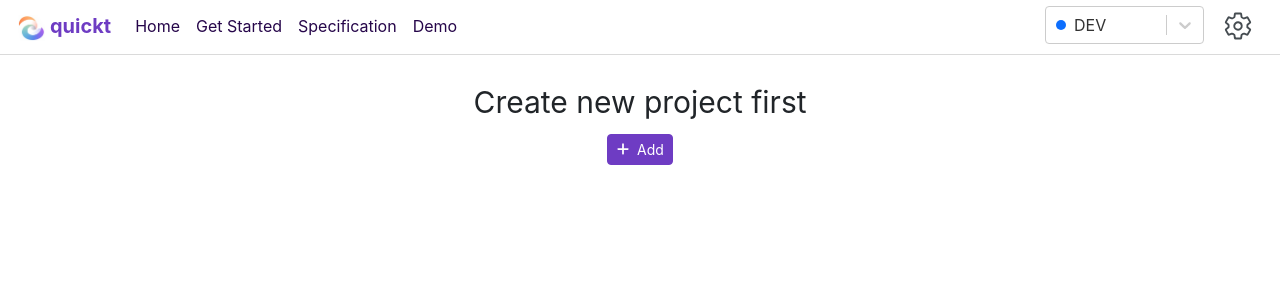
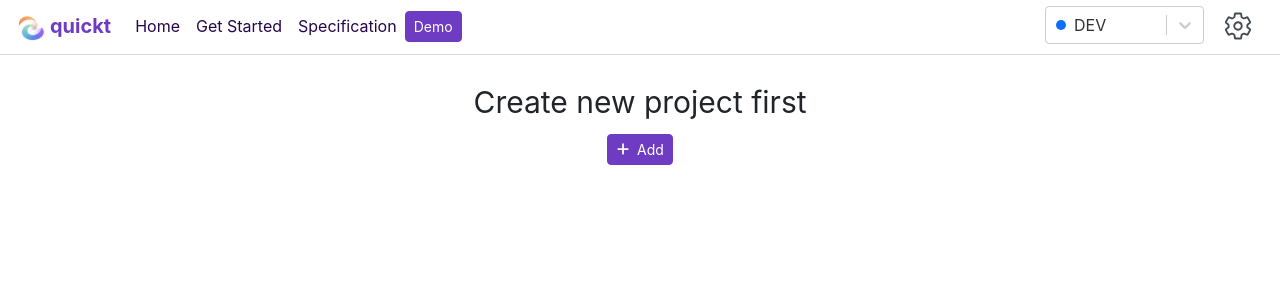
Before and after one commit to QuickT1000/quickt, a React (Create React App) app in the folder client/: page /demo in a window 1280 px wide. Shown: the top 300 px of the page. Built offline with nearby package versions, Linux system fonts and the light colour scheme; no server answers.

Commit message:
add favicon

```diff
--- a/client/src/components/header/DwHeader.js
+++ b/client/src/components/header/DwHeader.js
@@ -6,6 +6,8 @@ import {
 } from "react-bootstrap";
 import "./DwHeader.scss";
 import {useNavigate} from "react-router-dom";
+import {FaPlus} from "react-icons/fa6";
+import Button from "react-bootstrap/Button";
 
 export const DwHeader = (props) => {
     const { navigation, children } = props;
@@ -17,6 +19,15 @@ export const DwHeader = (props) => {
 
     const navigationItems = () => {
         return navigation.map((item, idx) => {
+
+            console.log(item.label, ' <------ item.label ------ ');
+
+            if (item.label === 'Demo') {
+                return <Button onClick={onNavItemSelect.bind(null, item.link)} style={{height: '31px', marginTop: '5px'}} type={'button'} className="btn btn-primary"  size={'sm'}>
+                    <span className='icon'></span> Demo
+                </Button >
+            }
+
            return (
                <Nav.Link key={idx} eventKey={item.link}>{item.label}</Nav.Link>
            )
--- a/client/src/pages/landingpage/LandingPage.js
+++ b/client/src/pages/landingpage/LandingPage.js
@@ -31,7 +31,7 @@ export const LandingPage = () => {
                         <span className="text">
                         <div>
                             it´s free, it´s open source, it´s easy to use <strong
-                            className={'color2'}>it´s AI supported</strong>, it´s quick and easy,
+                            className={'color2'}>it´s AI supported</strong>,
                         </div>
                             <h4>
                                 <strong>it´s quickt!</strong>
```
